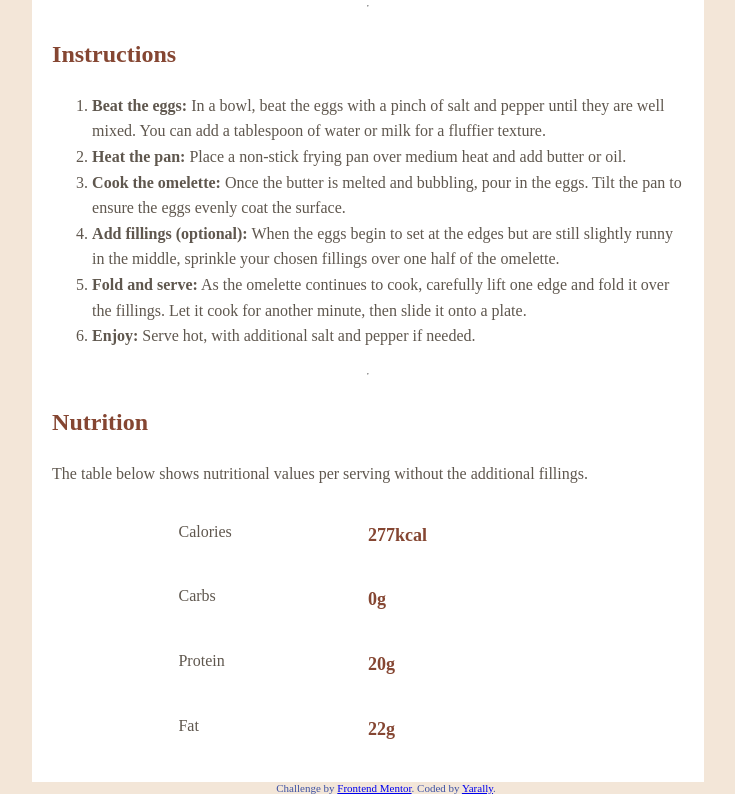
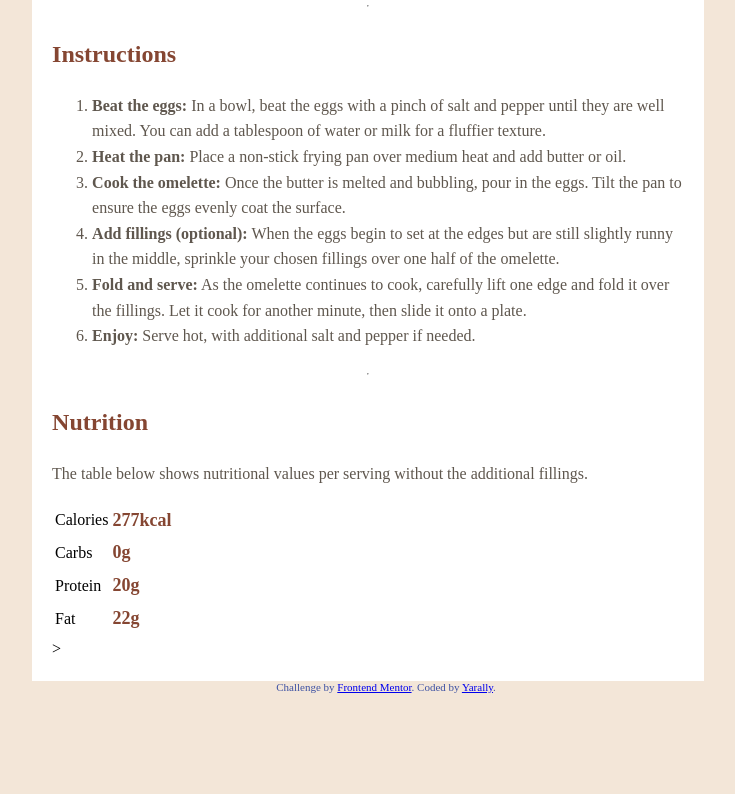
Before and after one commit to DarkMoonLit/Recipe-Page, a plain HTML site: page index.html in a window 1280 px wide. Shown: the part 884-1678 px from the top of the page, without its empty margins (254-989 px from the left). After the commit the page ends 1577 px from the top, so only its background shows below. Drawn offline with Linux system fonts and the light colour scheme; a web font is replaced by a local one.

Commit message:
Update index.html

```diff
--- a/index.html
+++ b/index.html
@@ -65,12 +65,27 @@
         <h2>Nutrition</h2>
         <p>The table below shows nutritional values per serving without the additional fillings.</p>
 
-        <div class="row">
-          <p>Calories</p><p class="measure">277kcal</p>
-          <p>Carbs</p><p class="measure">0g</p>
-          <p>Protein</p><p class="measure">20g</p>
-          <p>Fat</p><p class="measure">22g</p>
-        </div>
+        <table>
+          <tr>
+            <td>Calories</td>
+            <td class="measure">277kcal</td>
+          </tr>
+
+          <tr>
+            <td>Carbs</td>
+            <td class="measure">0g</td>
+          </tr>
+
+          <tr>
+            <td>Protein</td>
+            <td class="measure">20g</td>
+          </tr>
+
+          <tr >
+            <td>Fat</td>
+            <td class="measure">22g</td>
+          </tr>
+        </table>>
       </div>
 
     </div>
```
